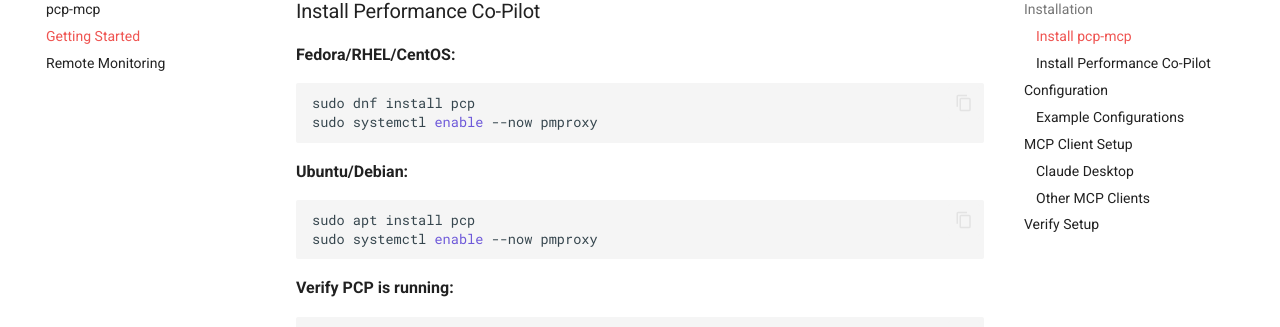
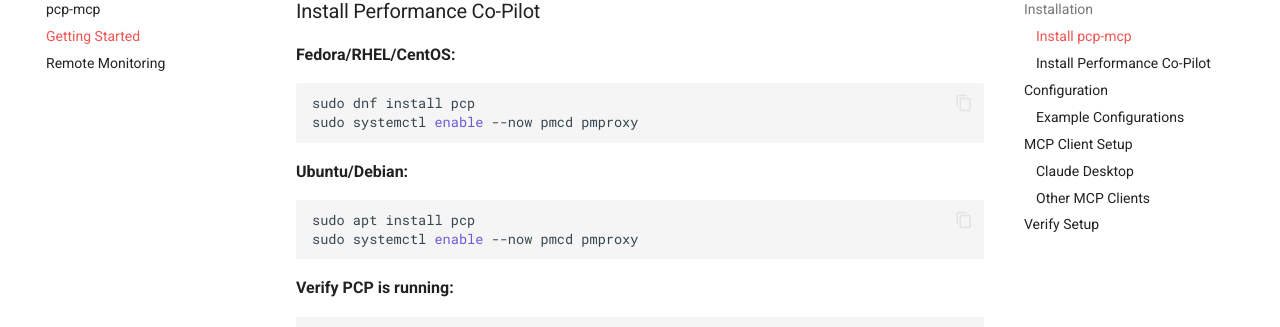
Before and after one commit to major/pcp-mcp, an MkDocs documentation site: the page built from docs/getting-started.md, in a window 1280 px wide and 900 px high, scrolled down 393 px. Shown: the part 147-474 px from the top of the window. Built offline with MkDocs 1.6.1 and Material for MkDocs 9.7.7, drawn with Linux system fonts in a browser that asks for light colours; comment, search, counter and statistics services are not loaded.

Commit message:
docs: add pmcd to required services alongside pmproxy
Both pmcd (metrics collector) and pmproxy (REST API) must be running
for pcp-mcp to function. The architecture diagram shows this dependency
but the installation instructions only mentioned pmproxy.

Signed-off-by: Major Hayden <major@mhtx.net>

````diff
--- a/docs/getting-started.md
+++ b/docs/getting-started.md
@@ -22,14 +22,14 @@
 
 ```bash
 sudo dnf install pcp
-sudo systemctl enable --now pmproxy
+sudo systemctl enable --now pmcd pmproxy
 ```
 
 **Ubuntu/Debian:**
 
 ```bash
 sudo apt install pcp
-sudo systemctl enable --now pmproxy
+sudo systemctl enable --now pmcd pmproxy
 ```
 
 **Verify PCP is running:**
````
Also changed, not shown: README.md (+3 -3 lines).
